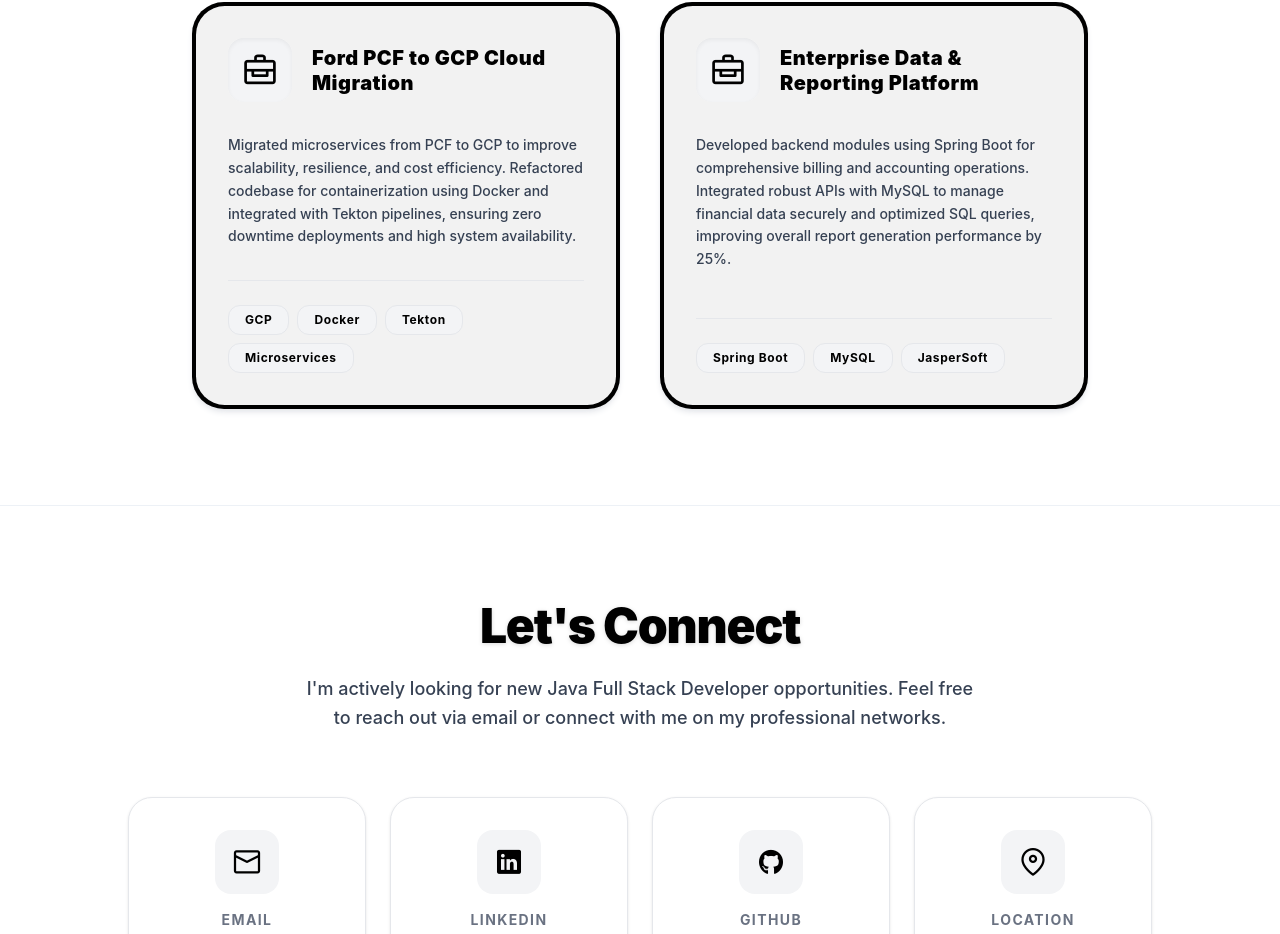
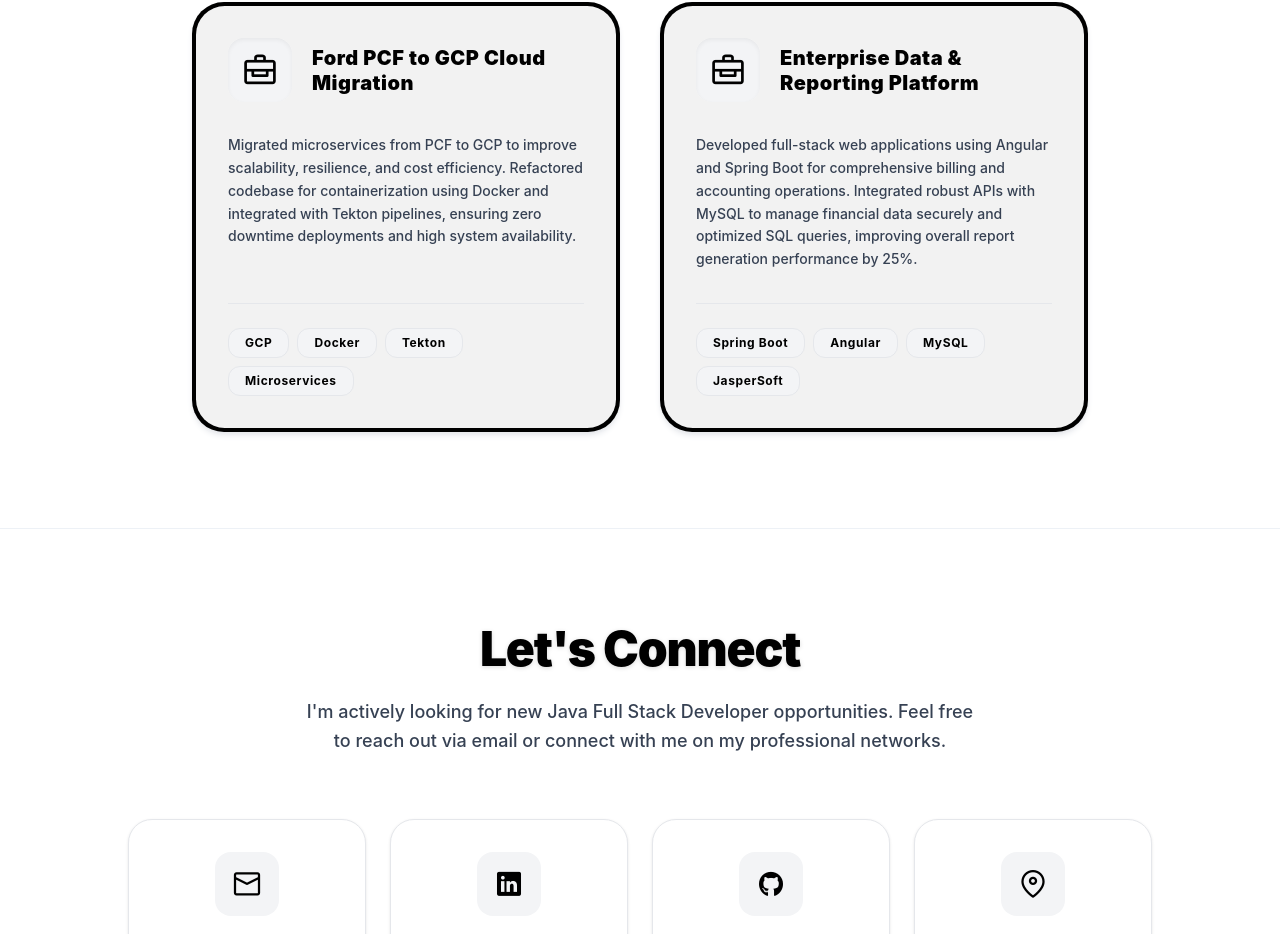
Before and after one commit to ManikandanAnbazhagan/ManikandanAnbazhagn, a React (Vite) app: page / in a window 1280 px wide. Shown: the part 3632-4566 px from the top of the page. Built offline with nearby package versions, Linux system fonts and the light colour scheme.

Commit message:
Update Enterprise Data & Reporting Platform project to mention full-stack and add Angular

```diff
--- a/src/components/Projects.jsx
+++ b/src/components/Projects.jsx
@@ -16,8 +16,8 @@
   },
   {
     title: 'Enterprise Data & Reporting Platform',
-    description: 'Developed backend modules using Spring Boot for comprehensive billing and accounting operations. Integrated robust APIs with MySQL to manage financial data securely and optimized SQL queries, improving overall report generation performance by 25%.',
-    skills: ['Spring Boot', 'MySQL', 'JasperSoft'],
+    description: 'Developed full-stack web applications using Angular and Spring Boot for comprehensive billing and accounting operations. Integrated robust APIs with MySQL to manage financial data securely and optimized SQL queries, improving overall report generation performance by 25%.',
+    skills: ['Spring Boot', 'Angular', 'MySQL', 'JasperSoft'],
     theme: {
       cardWrapper: 'bg-black shadow-md shadow-gray-200 group-hover:shadow-lg',
       blob: 'hidden',
```
